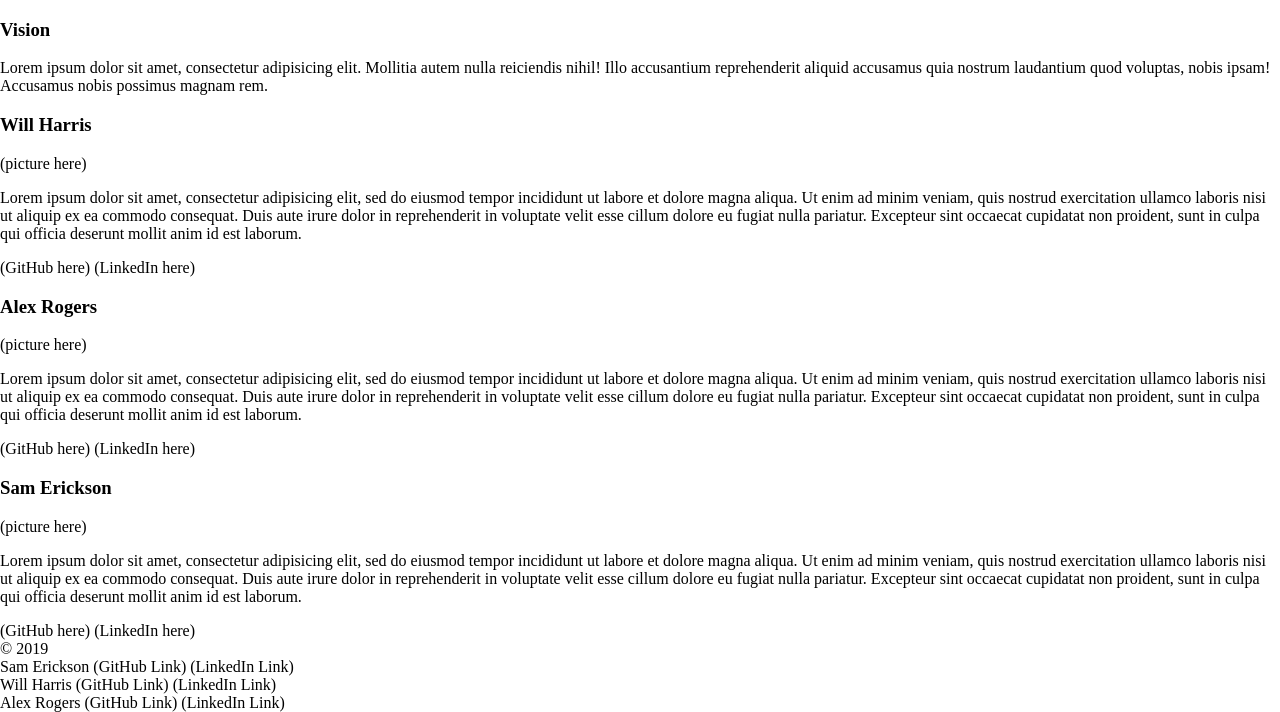
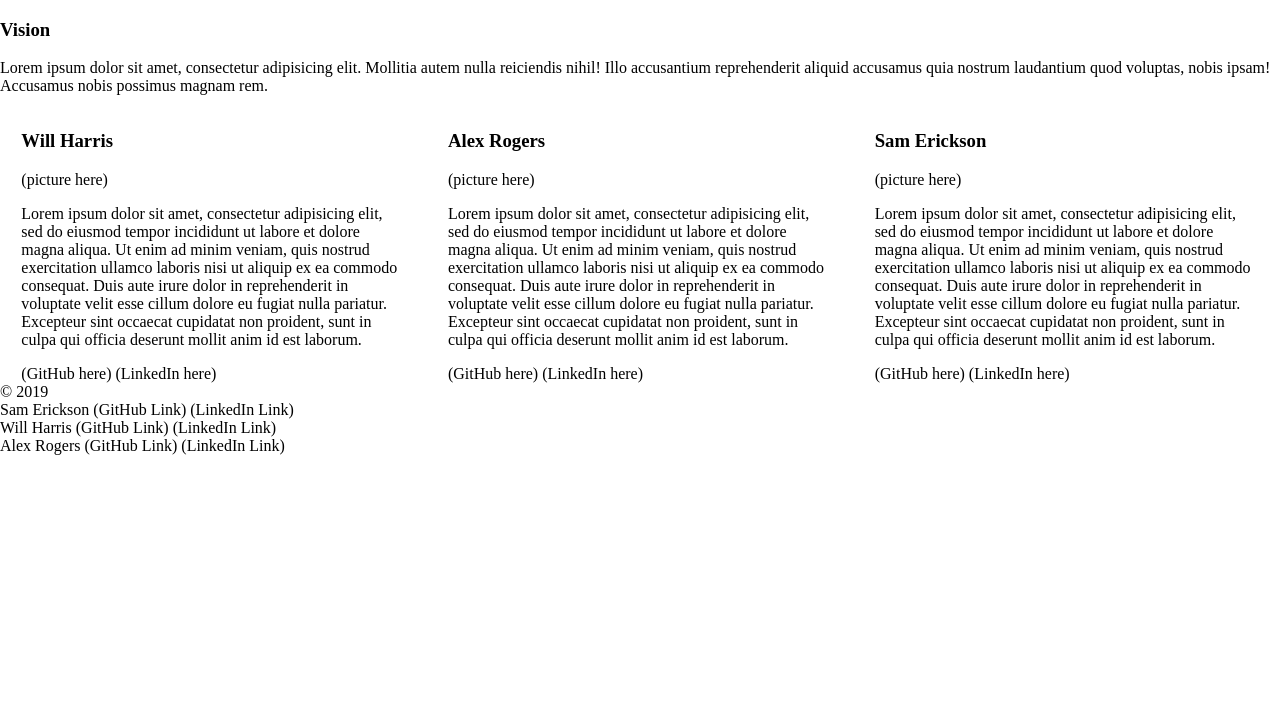
Before and after one commit to midasdev711/GreenOrchard, a Django app: page /developers/ in a window 1280 px wide. Shown: the part 248-960 px from the top of the page. After the commit the page ends 703 px from the top, so only its background shows below. Run offline with Django 3.2, Linux system fonts and the light colour scheme.

```diff
--- a/Green_Orchard/Backend/general/static/general/index.css
+++ b/Green_Orchard/Backend/general/static/general/index.css
@@ -25,3 +25,13 @@ html, body {
 .dropdown:hover {
   display: block;
 }
+
+.about-us-page {
+  display: flex;
+  justify-content: space-around;
+}
+
+.about {
+  width: 30%;
+  /* outline: 2px solid red; */
+}
```
